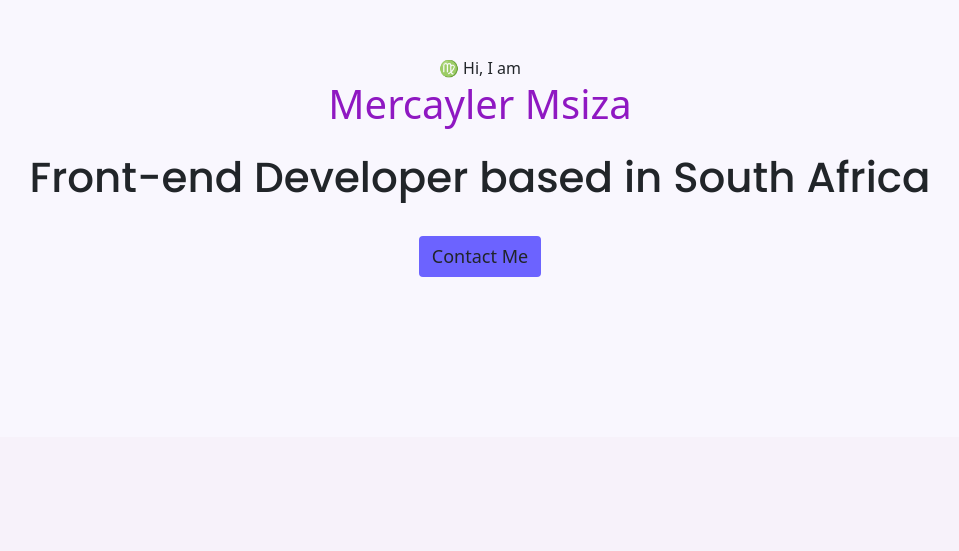
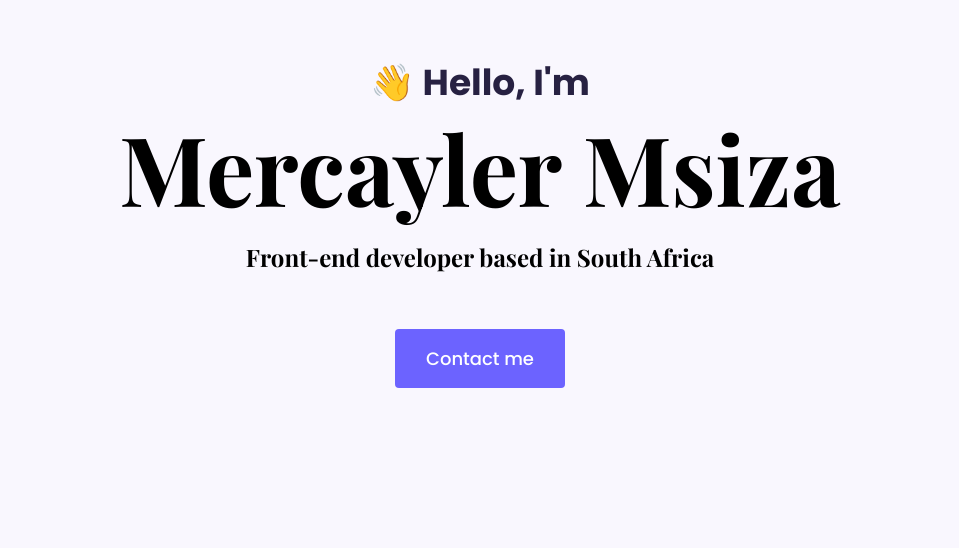
Before and after one commit to Mercayler/portfolio-project, a plain HTML site: page index.html in a window 1280 px wide. Shown: the part 104-655 px from the top of the page, without its empty margins (160-1119 px from the left). Drawn offline with nearby package versions, Linux system fonts and the light colour scheme; a web font is replaced by a local one.

Commit message:
fixed setup HTML and CSS

```diff
--- a/index.html
+++ b/index.html
@@ -1,44 +1,42 @@
 <!DOCTYPE html>
 <html lang="en">
-    <head>
-         <meta charset="UTF-8"/>
-         <meta http-equiv="X-UA-Compatible" content="ie-edge"/>
-         <meta name="viewport" content="width=device-width, initial-scale=1.0"/>
-         <title>Document</title>
+  <head>
+    <meta charset="UTF-8" />
+    <meta http-equiv="X-UA-Compatible" content="IE=edge" />
+    <meta name="viewport" content="width=device-width, initial-scale=1.0" />
+    <title>Document</title>
 
-         <link href="https://cdn.jsdelivr.net/npm/bootstrap@5.3.3/dist/css/bootstrap.min.css" rel="stylesheet"
-         integrity="sha384-QWTKZyjpPEjISv5WaRU9OFeRpok6YctnYmDr5pNlyT2bRjXh0JMhjY6hW+ALEwIH" crossorigin="anonymous">
-         <script src="https://cdn.jsdelivr.net/npm/bootstrap@5.3.3/dist/js/bootstrap.bundle.min.js"
-         integrity="sha384-YvpcrYf0tY3lHB60NNkmXc5s9fDVZLESaAA55NDzOxhy9GkcIdslK1eN7N6jIeHz" crossorigin="anonymous"></script>
+    <link
+      href="https://cdn.jsdelivr.net/npm/bootstrap@5.0.0-beta2/dist/css/bootstrap.min.css"
+      rel="stylesheet"
+      integrity="sha384-BmbxuPwQa2lc/FVzBcNJ7UAyJxM6wuqIj61tLrc4wSX0szH/Ev+nYRRuWlolflfl"
+      crossorigin="anonymous"
+    />
+    <link rel="preconnect" href="https://fonts.gstatic.com" />
+    <link
+      href="https://fonts.googleapis.com/css2?family=Playfair+Display:wght@700&family=Poppins:wght@500;700&display=swap"
+      rel="stylesheet"
+    />
+    <link rel="stylesheet" href="styles/style.css" />
 
-         <link rel="stylesheet" href="/styles/style.css"/>
-
-         <script src="https://kit.fontawesome.com/3e30d331dc.js" crossorigin="anonymous"></script>
-
-         <link rel="preconnect" href="https://fonts.googleapis.com">
-         <link rel="preconnect" href="https://fonts.gstatic.com" crossorigin>
-         <link href="https://fonts.googleapis.com/css2?family=Poppins:wght@500;700&display=swap" rel="stylesheet">
-
-
-        <link rel="preconnect" href="https://fonts.googleapis.com">
-        <link rel="preconnect" href="https://fonts.gstatic.com" crossorigin>
-        <link href="https://fonts.googleapis.com/css2?family=Playfair+Display:ital,wght@0,400..900;1,400..900&family=Poppins:wght@500;700&display=swap" rel="stylesheet">
-    </head>
-
-    <body>
-       <!--- <div class="d-flex">-->
-         <div class="hero"
-
-      <p>♍ Hi, I am</p>
-
+    <script
+      src="https://cdn.jsdelivr.net/npm/bootstrap@5.0.0-beta2/dist/js/bootstrap.bundle.min.js"
+      integrity="sha384-b5kHyXgcpbZJO/tY9Ul7kGkf1S0CWuKcCD38l8YkeH8z8QjE0GmW1gYU5S9FOnJ0"
+      crossorigin="anonymous"
+    ></script>
+    <script
+      src="https://kit.fontawesome.com/ddc3ee268a.js"
+      crossorigin="anonymous"
+    ></script>
+  </head>
+  <body>
+    <div class="hero">
+      <p>👋 Hello, I'm</p>
       <h1>Mercayler Msiza</h1>
-      <h2 class="mb-3">Front-end Developer based in South Africa</h2>
+      <h2 class="mb-5">Front-end developer based in South Africa</h2>
       <div>
-      <a href="#" class="btn btn-branding">Contact Me</a>
+        <a href="#" class="btn btn-branding">Contact me</a>
       </div>
-      </div
-
-
-
-
-    </body>
+    </div>
+  </body>
+</html>
--- a/styles/style.css
+++ b/styles/style.css
@@ -1,45 +1,58 @@
-/* font-family:"Playfair Display, serif;
-   font-family: 'Poppins', sans-serif; */
-
-
-body{
-    background-color: rgb(247, 242, 250);
+:root {
+  --branding-color: #6c63ff;
+  --secondary-color: #f9f7fe;
+  --heading-font-family: "Playfair Display", serif;
+  --default-font-family: "Poppins", sans-serif;
 }
 
-p{
-    font-family: "Playfair Display", serif;
-    font-weight: normal;
-    color: rgb(214, 184, 184);
-}
-h1{
-    color: rgb(143, 24, 194);
-    font-size: 40px;
-
+body {
+  font-family: var(--default-font-family);
 }
 
-.hero{
-    background-color: #f9f7fe;
+h1,
+h2,
+h3,
+h4,
+h5,
+h6 {
+  color: black;
+  font-family: var(--heading-font-family);
+  font-weight: bold;
+}
+
+h1 {
+  font-size: 96px;
+}
+
+p {
+  font-weight: normal;
+}
+
+.hero {
+  background: var(--secondary-color);
   text-align: center;
   padding: 160px 20px;
 }
 
-.hero p{
-    font-family: "Playfair Display", serif;
-    font-size: 40px;
-    margin:0;
-
+.hero p {
+  font-size: 36px;
+  font-weight: bold;
+  margin: 0;
+  color: #272142;
 }
 
-.hero h2{
-    font-family: 'Poppins', sans-serif;
+.hero h2 {
+  font-family: var(--heading-font-family);
   font-weight: normal;
-    font-size: 42px;
   line-height: 2;
+  font-size: 24px;
 }
 
-.btn-branding{
-    background: #6c63ff;
+.btn-branding {
+  background: var(--branding-color);
   border-radius: 4px;
+  color: white;
   font-size: 18px;
   line-height: 27px;
+  padding: 15px 30px;
 }
```
Lines whose indentation alone changed are shown as unchanged.
